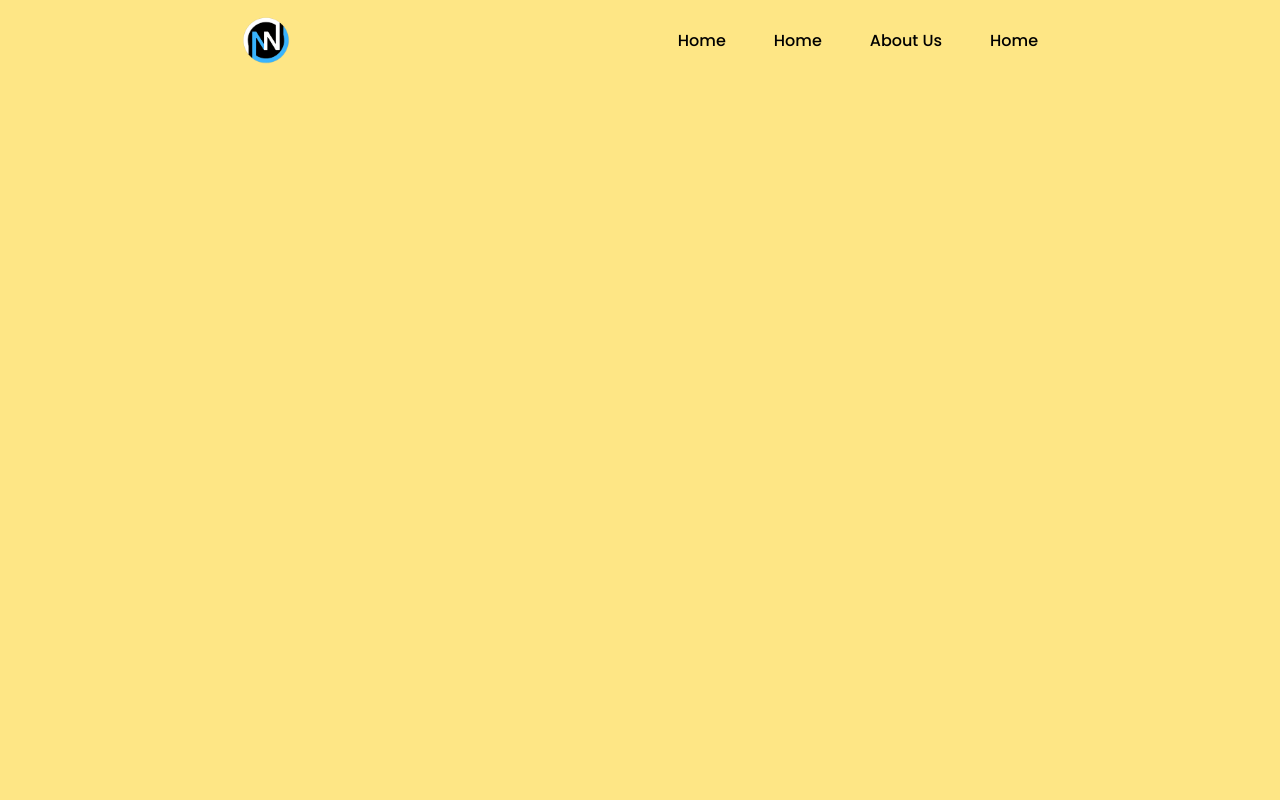
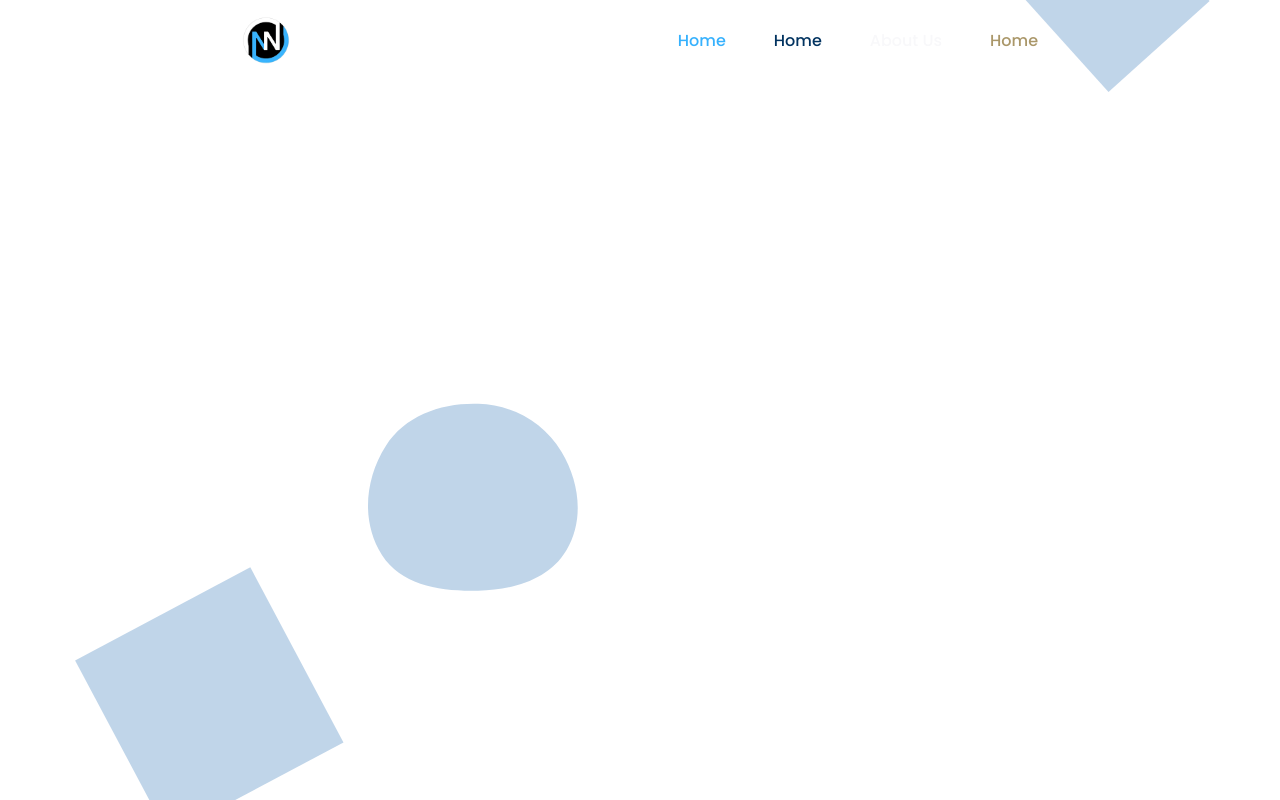
Before and after one commit to santoish/NN-Job-Portal, a website: page src/index.html in a window 1280 px wide. Drawn offline with Linux system fonts and the light colour scheme.

Commit message:
Colors were Added

```diff
--- a/src/index.html
+++ b/src/index.html
@@ -9,23 +9,23 @@
 
 </head>
 <body class="bg-[#f8f8fa] h-[100vh] w-[100%]">
-    <header class="bg-amber-200 h-[100vh] w-[100%]">
+    <header style="background-image: url(/Assets/Animated\ Shape.svg);" class="bg-cover h-[100vh] w-[100%]">
         <nav class="flex items-center justify-around px-12 py-4">
             <div class="logo">
                 <img src="/Assets/Vector logo.png" alt="Logo" class="w-8 h-8 md:h-12 md:w-12">
             </div>
             <ul class="flex gap-12">
                 <li>
-                    <a href="#home" class="font-poppins custom-class">Home</a>
+                    <a href="#home" class="font-poppins primary-blue-color">Home</a>
                 </li>
                 <li>
-                    <a href="#home" class="font-poppins ">Home</a>
+                    <a href="#home" class="font-poppins dark-blue">Home</a>
                 </li>
                 <li>
-                    <a href="#home" class="font-poppins ">About Us</a>
+                    <a href="#home" class="font-poppins light-white">About Us</a>
                 </li>
                 <li>
-                    <a href="#home" class="font-poppins ">Home</a>
+                    <a href="#home" class="font-poppins brown">Home</a>
                 </li>
             </ul>
         </nav>
--- a/src/input.css
+++ b/src/input.css
@@ -7,3 +7,16 @@
     font-family: "Poppins",sans-serif;
     font-weight: 500;
 }
+
+.primary-blue-color{
+    color:#36b1fd;
+}
+.dark-blue{
+    color:#023360;
+}
+.light-white{
+    color:#f8f8fa;
+}
+.brown{
+    color:#aa9769;
+}
```
Also changed, not shown: src/output.css.
